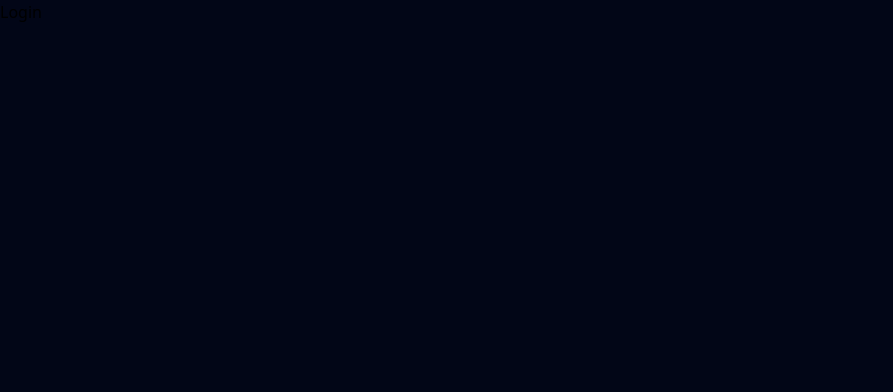
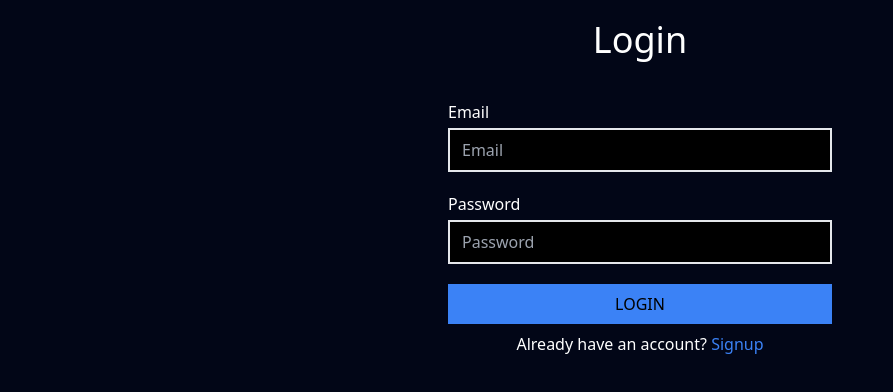
Before and after one commit to maanavnair/chess, a React (Vite) app in the folder frontend/: page /login in a window 1280 px wide. Shown: the top 392 px of the page, without its empty margins (0-893 px from the left). Built offline with nearby package versions, Linux system fonts and the light colour scheme.

Commit message:
added login page

```diff
--- a/frontend/src/screens/Login.tsx
+++ b/frontend/src/screens/Login.tsx
@@ -1,9 +1,62 @@
+import { useState } from 'react'
+import { useNavigate, Link } from 'react-router-dom';
 
 
 const Login = () => {
+
+    const [email, setEmail] = useState("");
+    const [password, setPassword] = useState("");
+    const navigate = useNavigate();
+
+    const handleSubmit = async (e: React.FormEvent<HTMLFormElement>) => {
+        e.preventDefault();
+    }
+
     return (
-        <div>Login</div>
+        <div className='flex'>
+            <form onSubmit={handleSubmit}
+                className='flex py-5 flex-col w-full justify-center items-center'
+            >
+                <h1
+                    className='text-white text-4xl mb-10'
+                >
+                    Login
+                </h1>
+
+                <span className='flex flex-col'>
+                    <label htmlFor='email' className='mb-1 text-white'>Email</label>
+                    <input
+                        name='email'
+                        type='text'
+                        placeholder='Email'
+                        className='mb-5 py-2 px-3 w-[30vw] border-2 bg-black text-white'
+                        value={email}
+                        onChange={(e) => setEmail(e.target.value)}
+                    />
+                </span>
+                <span className='flex flex-col'>
+                    <label htmlFor='password' className='mb-1 text-white'>Password</label>
+                    <input
+                        name='password'
+                        type='password'
+                        placeholder='Password'
+                        className='mb-5 py-2 px-3 w-[30vw] border-2 bg-black text-white'
+                        value={password}
+                        onChange={(e) => setPassword(e.target.value)}
+                    />
+                </span>
+                <button className='w-[30vw] bg-blue-500 hover:bg-blue-600 py-2'>
+                    LOGIN
+                </button>
+                <span className='mt-2 text-white'>
+                    Already have an account?{" "}
+                    <Link to='/signup' className='text-blue-500 hover:underline'>
+                        Signup
+                    </Link>
+                </span>
+            </form>
+        </div>
     )
 }
 
-export default Login
+export default Login;
```
